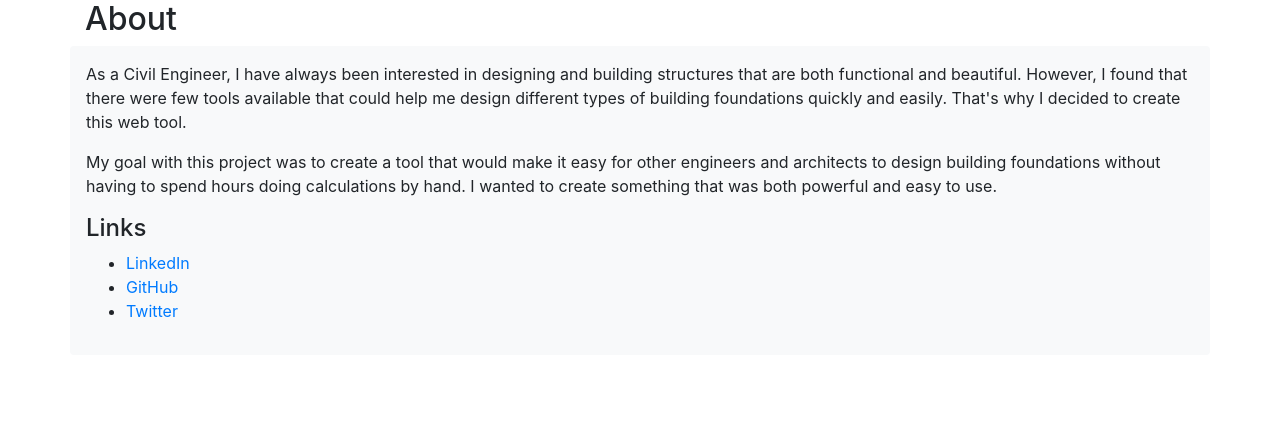
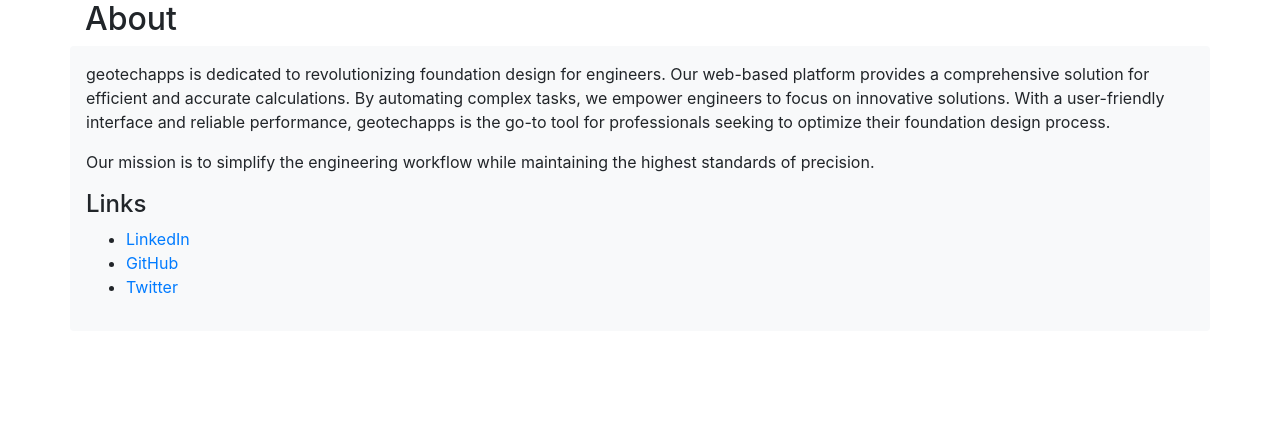
Before and after one commit to GideonAmhaG/geotechapps, a Flask app: page /about in a window 1280 px wide. Shown: the part 71-509 px from the top of the page. Run offline with Flask 3, Linux system fonts and the light colour scheme; some libraries are stand-ins or nearby versions.

Commit message:
modified about section

```diff
--- a/website/templates/about.html
+++ b/website/templates/about.html
@@ -1,16 +1,24 @@
-{% extends "base.html" %}
-{% block title %}About{% endblock %}
-{% block header %}About{% endblock %}
-{% block content %}
-<p>As a Civil Engineer, I have always been interested in designing and building structures that are both functional and beautiful. However, I found that there were few tools available that could help me design different types of building foundations quickly and easily. That's why I decided to create this web tool.</p>
+{% extends "base.html" %} {% block title %}About{% endblock %} {% block header
+%}About{% endblock %} {% block content %}
+<p>
+  geotechapps is dedicated to revolutionizing foundation design for engineers.
+  Our web-based platform provides a comprehensive solution for efficient and
+  accurate calculations. By automating complex tasks, we empower engineers to
+  focus on innovative solutions. With a user-friendly interface and reliable
+  performance, geotechapps is the go-to tool for professionals seeking to
+  optimize their foundation design process.
+</p>
 
-<p>My goal with this project was to create a tool that would make it easy for other engineers and architects to design building foundations without having to spend hours doing calculations by hand. I wanted to create something that was both powerful and easy to use.</p>
+<p>
+  Our mission is to simplify the engineering workflow while maintaining the
+  highest standards of precision.
+</p>
 
 <h4>Links</h4>
 
 <ul>
-	<li><a href="https://linkedin.com/in/gideon-amha-g">LinkedIn</a></li>
-	<li><a href="https://github.com/GideonAmhaG">GitHub</a></li>
-	<li><a href="https://twitter.com/GideonAmha">Twitter</a></li>
+  <li><a href="https://linkedin.com/in/gideon-amha-g">LinkedIn</a></li>
+  <li><a href="https://github.com/GideonAmhaG">GitHub</a></li>
+  <li><a href="https://twitter.com/GideonAmha">Twitter</a></li>
 </ul>
 {% endblock %}
```
